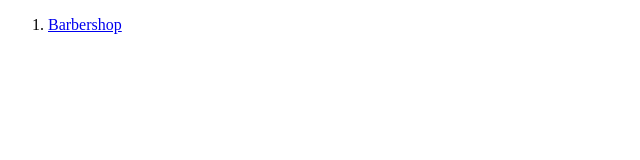
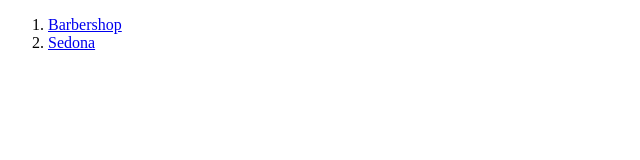
Before and after one commit to Lifeless951/Lifeless951.github.io, a plain HTML site: page index.html in a window 1280 px wide. Shown: the full height of the page, 0-640 px from the left. Drawn offline with Linux system fonts and the light colour scheme.

Commit message:
add link to SedonaSite

```diff
--- a/index.html
+++ b/index.html
@@ -6,7 +6,8 @@
 </head>
 <body>
    <ol>
-   <li><a href="/BarbershopSite">Barbershop</a></li>
+      <li><a href="/BarbershopSite">Barbershop</a></li>
+      <li><a href="/SedonaSite">Sedona</a></li>
    </ol>
 </body>
 </html>
```
